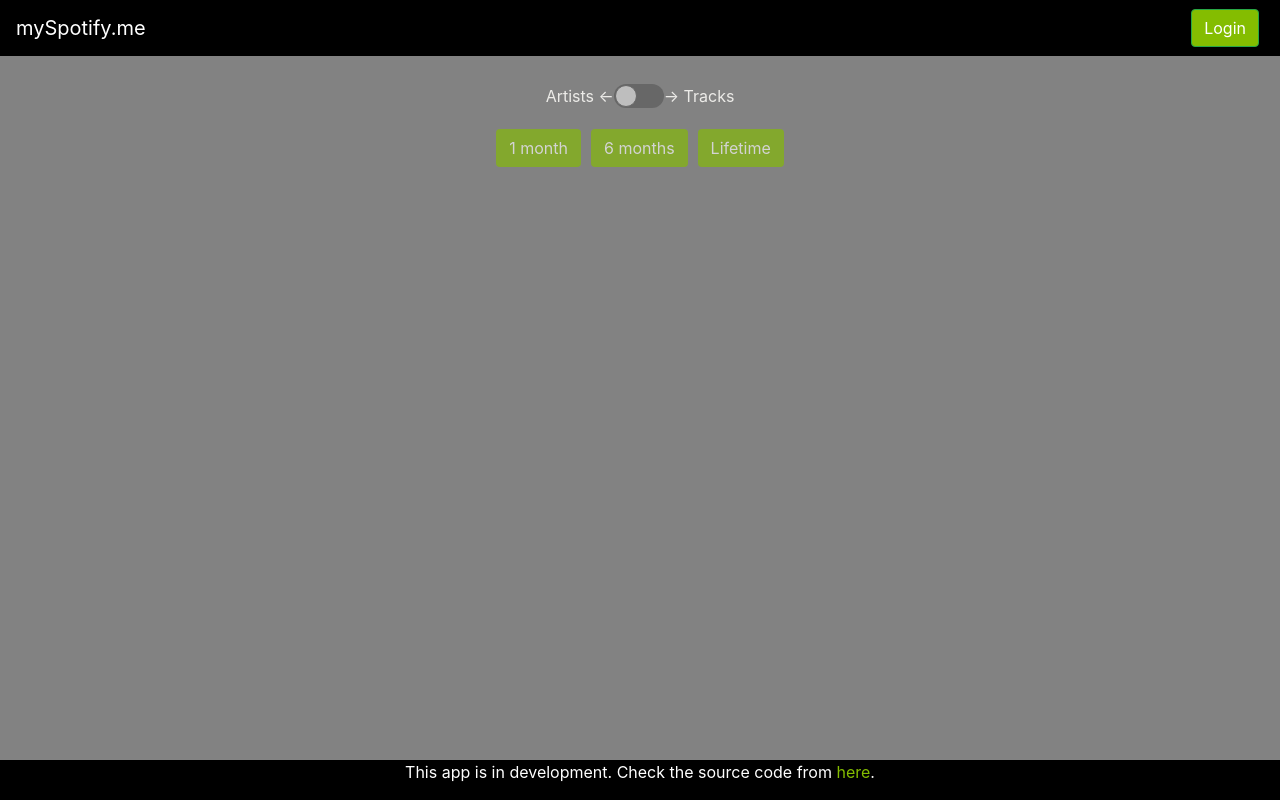
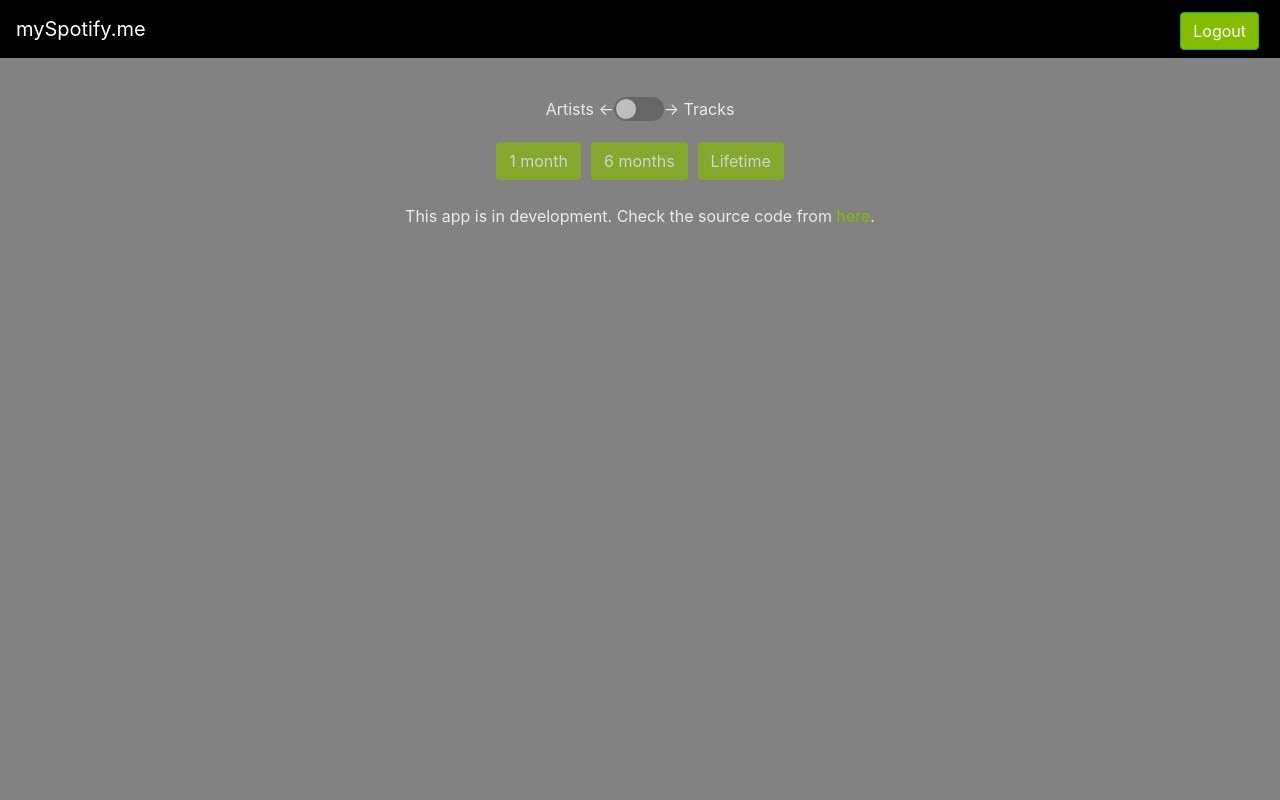
Before and after one commit to gokhj/mySpotify.me, a React (Create React App) app: page / in a window 1280 px wide. Built offline with nearby package versions, Linux system fonts and the light colour scheme.

Commit message:
Started working on the new design

```diff
--- a/public/index.html
+++ b/public/index.html
@@ -29,32 +29,5 @@
   <body style="background-color: #828282;">
     <noscript>You need to enable JavaScript to run this app.</noscript>
     <div id="root"></div>
-    <!--
-      This HTML file is a template.
-      If you open it directly in the browser, you will see an empty page.
-
-      You can add webfonts, meta tags, or analytics to this file.
-      The build step will place the bundled scripts into the <body> tag.
-
-      To begin the development, run `npm start` or `yarn start`.
-      To create a production bundle, use `npm run build` or `yarn build`.
-    -->
-    <style>
-      .footer {
-        position: fixed;
-        left: 0;
-        bottom: 0;
-        width: 100%;
-        background-color: black;
-        color: white;
-        text-align: center;
-      }
-    </style>
-    <footer>
-      <div class="footer">
-        <p>This app is in development. Check the source code from <a href="https://github.com/gokhj/mySpotify.me" target="_blank"
-          rel="noopener noreferrer">here</a>.</p>
-      </div>
-    </footer>
   </body>
 </html>
--- a/src/App.css
+++ b/src/App.css
@@ -1,6 +1,6 @@
 .artist-track-toggle {
+  padding-top: 5%;
   display: inline flex;
-  margin-top: 2.5%;
 }
 
 .buttons {
@@ -28,6 +28,9 @@ a {
 .myContainer {
   color: #ecebe8;
   text-align: center;
+  max-width: 800px;
+  padding: auto;
+  margin: auto;
 }
 
 .App {
--- a/src/CornerButton/CornerButton.css
+++ b/src/CornerButton/CornerButton.css
@@ -2,18 +2,31 @@
     border-radius: 10rem;
     width: 50px;
 }
-
 .loggedIn {
     display: -webkit-inline-box;
 }
-
 .username {
     margin: 5px;
     color: white;
+    margin-top: 5%;
 }
-
+.login-spotify {
+    margin-top: 5% !important;
+}
 @media only screen and (max-width: 575px){
     .username {
         margin-top: 7.5%;
     }
+    .roundedImage {
+        border-radius: 10rem;
+        width: 25px;
+        margin-top: 50%;
+    }
+    .login-spotify {
+    }
+    .button-text {
+        font-size: 13px;
+        font-weight: bold;
+        margin-bottom: 5px;
+    }
 }
--- a/src/CornerButton/CornerButton.js
+++ b/src/CornerButton/CornerButton.js
@@ -56,7 +56,7 @@ class CornerButton extends React.Component {
         if(!this.state.loggedIn){
             return (
                 <div>
-                    <button type="button" className="btn btn-success my-2 my-sm-0" onClick={this.loginSpotify}>Login</button>
+                    <button type="button" className="btn btn-success my-2 my-sm-0 login-spotify" onClick={this.loginSpotify}><span className="button-text">Logout</span></button>
                 </div>
             )
         } else {
@@ -64,12 +64,11 @@ class CornerButton extends React.Component {
                 <div className="loggedIn">
                     <img src={this.state.username[1]} className="roundedImage" alt="profile"></img>
                     <p className="username">{this.state.username[0]}</p>
-                    <button type="button" className="btn btn-success my-2 my-sm-0" onClick={this.logoutSpotify}>Logout</button>
+                    <button type="button" className="btn btn-success my-2 my-sm-0 login-spotify" onClick={this.logoutSpotify}><span className="button-text">Logout</span></button>
                 </div>
             )
         }
     }
-
 }
 
 export default CornerButton
--- a/src/Results/Results.css
+++ b/src/Results/Results.css
@@ -1,18 +1,76 @@
-.myCard {
-    width: 18rem;
-    text-align: center;
-    margin: 5px;
+.mainResultDiv {
+    width: 80%;
+    padding: auto;
+    margin: auto;
 }
-
-.myCard p {
+.result {
+    display: block ruby;
+    position: flex;
+    padding-bottom: 1%;
+}
+.card {
+    width: 80%;
+}
+.card-body {
+    padding-top: 5%;
+}
+.card-body h6 {
     color: black;
 }
-
-.card {
-    display: inline-table !important;
-    border: none;
+.card-body p {
+    color: gray;
 }
-
-.mainResultDiv {
-    margin-bottom: 15px;
+.card-img {
+    width: 125px;
+    height: 125px;
 }
+.result-image {
+    position:relative;
+    overflow:hidden;
+}
+.result-number {
+    position: absolute;
+    margin-top: -2%;
+}
+.result-number h2 {
+    margin: 0;
+    padding: 0;
+}
+.card-title {
+    padding-top: 2.5%;
+}
+.card-text {
+    font-size: 14px;
+}
+.row {
+    flex-wrap: nowrap;
+}
+@media only screen and (max-width: 1200px) {
+    .result-number {
+        margin-left: 2.5%;
+        margin-top: -2.5%;
+    }
+}
+@media only screen and (max-width: 600px) {
+    .card-img {
+        width: 50px;
+        height: 50px;
+    }
+    .card-body {
+        padding: 0;
+        /* margin-top: 5%; */
+    }
+    .no-gutters {
+        flex-wrap: inherit;
+    }
+    .card-title {
+        font-size: 12px;
+        margin-bottom: 0;
+    }
+    .result-number h1 {
+        font-size: 15px;
+    }
+    .card-text {
+        font-size: 10px;
+    }
+}
--- a/src/Results/Results.js
+++ b/src/Results/Results.js
@@ -4,16 +4,42 @@ import './Results.css';
 
 class Results extends React.Component {
 
-    render() {
+    checkType(data) {
+
+        try {
+            const genres = data[0].genres;
+            if(genres){
+                return this.renderArtists(data);
+            } else {
+                return this.renderTracks(data);
+            }
+        } catch {
+            return this.renderArtists(data);
+        }
+
+
+
+    }
+
+    renderArtists(data) {
+
         let new_results = []
-        for (let index = 0; index < this.props.results.length; index++) {
-            const element = this.props.results[index];
+        for (let index = 0; index < data.length; index++) {
+            const element = data[index];
+            const number = index + 1;
+            let additional = ""
+            let genres = element.genres.slice(0,3);
+            genres.forEach(genre => {
+                additional += genre + " ";
+            });
             try {
                 let image = element.image[0].url
                 let obj = {
                     name: element.name,
                     image: image,
-                    link: element.link
+                    link: element.link,
+                    number: number,
+                    additional: additional
                 }
                 new_results.push(obj);
             } catch {
@@ -21,27 +47,99 @@ class Results extends React.Component {
                     name: element.name,
                     image: 'https://www.friendlyfoodqatar.com/mt-content/uploads/2017/04/no-image.jpg',
                     link: element.link,
+                    number: number,
+                    additional: additional
                 }
                 new_results.push(obj);
             }
 
         }
+
+        return new_results;
+
+    }
+
+    renderTracks(data) {
+
+        let new_results = []
+        for (let index = 0; index < data.length; index++) {
+            const element = data[index];
+            const number = index + 1;
+            let additional = "";
+            const artistInfo = element.artists;
+            if(artistInfo.length > 1) {
+                artistInfo.forEach(artist => {
+                    additional += artist.name + " & ";
+                });
+                additional = additional.substring(0, additional.length-3);
+            } else {
+                artistInfo.forEach(artist => {
+                    additional += artist.name;
+                });
+            }
+            try {
+                let image = element.image[0].url
+                let obj = {
+                    name: element.name,
+                    image: image,
+                    link: element.link,
+                    number: number,
+                    additional: additional
+                }
+                new_results.push(obj);
+            } catch {
+                let obj = {
+                    name: element.name,
+                    image: 'https://www.friendlyfoodqatar.com/mt-content/uploads/2017/04/no-image.jpg',
+                    link: element.link,
+                    number: number,
+                    additional: additional
+                }
+                new_results.push(obj);
+            }
+
+        }
+
+        return new_results;
+
+    }
+
+    render() {
+
+        const new_results = this.checkType(this.props.results);
+
         return (
             <div className="mainResultDiv">
                 {
                     new_results.map(result =>
 
-                        <div className="card myCard">
-                            <a href={result.link} target="_blank" rel="noopener noreferrer">
-                                <img src={result.image} className="card-img-top" alt="..." />
-                                <div className="card-body">
-                                    <p className="card-text">{result.name}</p>
+                        <div className="result">
+
+                            <div className="result-number">
+                                <h1>{result.number}</h1>
+                            </div>
+
+                            <div className="card">
+                                <div className="row no-gutters">
+                                    <div className="result-image">
+                                        <img src={result.image} className="card-img" alt="result"></img>
+                                    </div>
+                                        <div className="card-body">
+                                            <a href={result.link} target="_blank" rel="noopener noreferrer">
+                                                <h6 className="card-title">{result.name}</h6>
+                                                <p className="card-text">{result.additional}</p>
+                                            </a>
+                                        </div>
                                 </div>
-                            </a>
+                            </div>
                         </div>
 
                     )
                 }
+                <div>
+                    <p>This app is in development. Check the source code from <a href="https://github.com/gokhj/mySpotify.me" target="_blank"
+                        rel="noopener noreferrer">here</a>.</p>
+                </div>
             </div>
         )
     }
--- a/src/util/Spotify.js
+++ b/src/util/Spotify.js
@@ -60,6 +60,7 @@ const Spotify = {
                     name: artist.name,
                     image: artist.images,
                     link: artist.external_urls.spotify,
+                    genres: artist.genres
                 }))
         })
 
@@ -80,7 +81,8 @@ const Spotify = {
             return jsonResponse.items.map(track => ({
                 name: track.name,
                 image: track.album.images,
-                link: track.external_urls.spotify
+                link: track.external_urls.spotify,
+                artists: track.artists
             }));
         })
 
```
